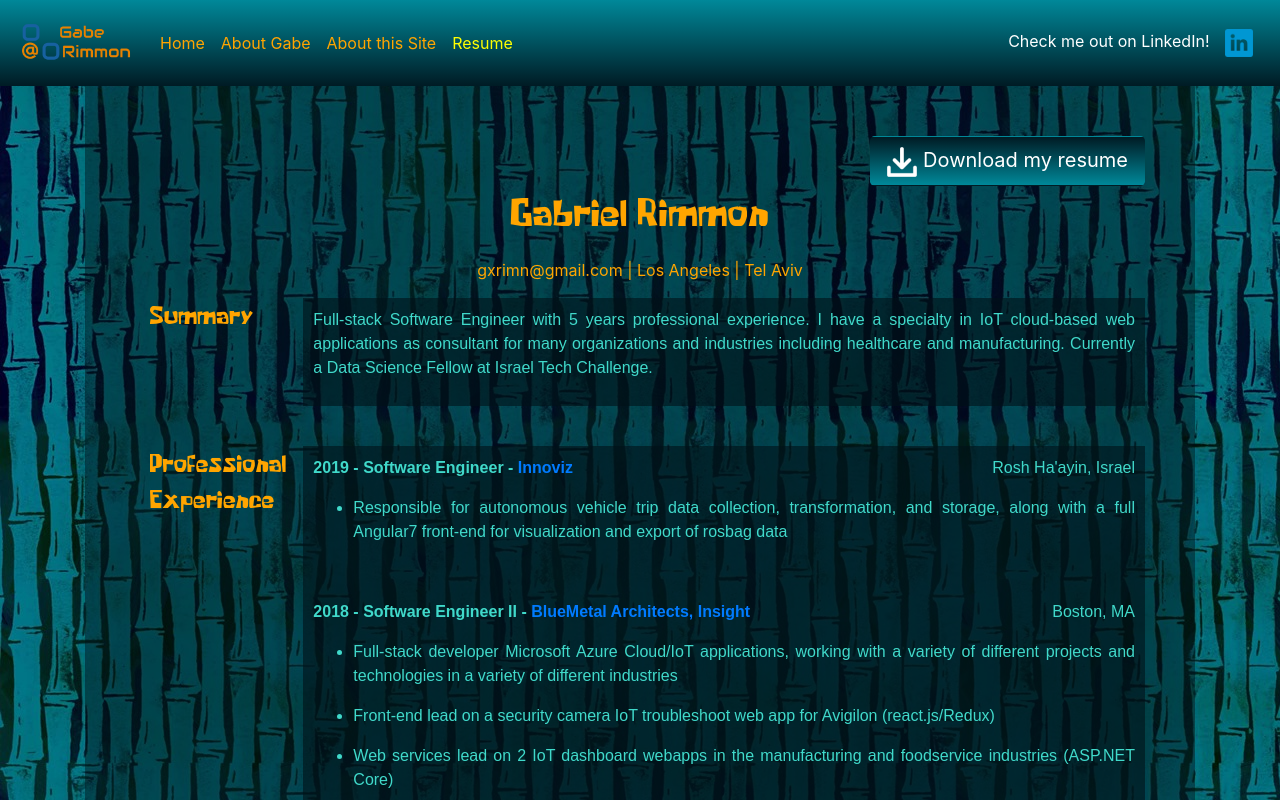
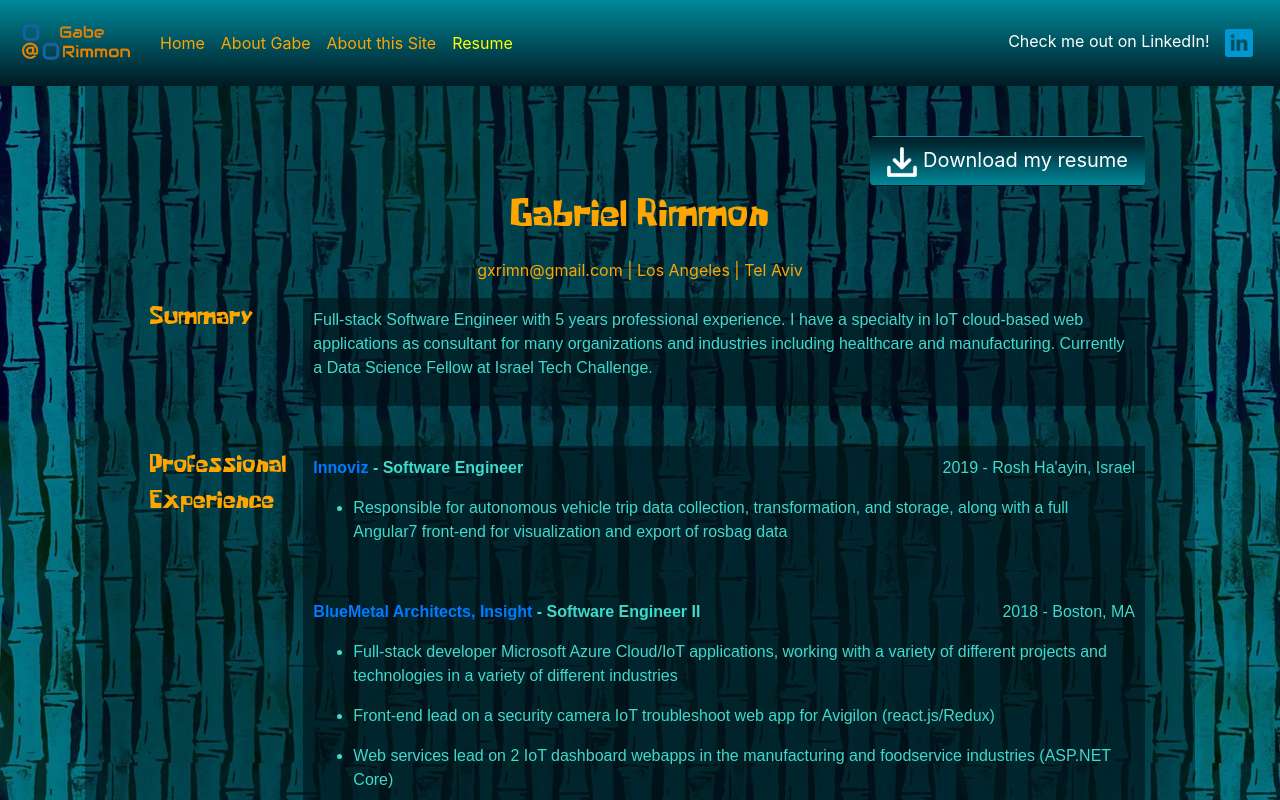
Before and after one commit to Hurgusburgus/GabeSite, an Angular app in the folder client/: page /resume in a window 1280 px wide. Shown: the top 800 px of the page. Built offline with nearby package versions, Linux system fonts and the light colour scheme.

Commit message:
improve resume formatting

```diff
--- a/client/src/app/resume/resume.component.css
+++ b/client/src/app/resume/resume.component.css
@@ -9,7 +9,7 @@
     background-color: rgba(0, 17, 24, 0.6);
     color: #40d9ca;
     font-family: "Questral", sans-serif;
-    text-align: justify;
+    text-align: left;
 }
 
 .section-title {
--- a/client/src/app/resume/resume.component.html
+++ b/client/src/app/resume/resume.component.html
@@ -23,8 +23,8 @@
     </div>
     <div class="col-lg-9 col-xl-10 text-jumbo">
         <div *ngFor="let work of resume.works">
-          <p><strong>{{work.date}} - {{work.position}} - <a href="{{work.href}}">{{work.company}}</a> </strong> <span style="font-weight: 400; float: right;">
-            {{work.location}}</span></p>
+          <p><strong><a href="{{work.href}}">{{work.company}}</a> - {{work.position}}</strong> <span style="font-weight: 400; float: right;">
+            {{work.date}} - {{work.location}}</span></p>
     <ul *ngFor="let d of work.descriptions">
       <li style="font-weight: 400;"><span style="font-weight: 400;">{{d}}</span></li>
     </ul>
```
